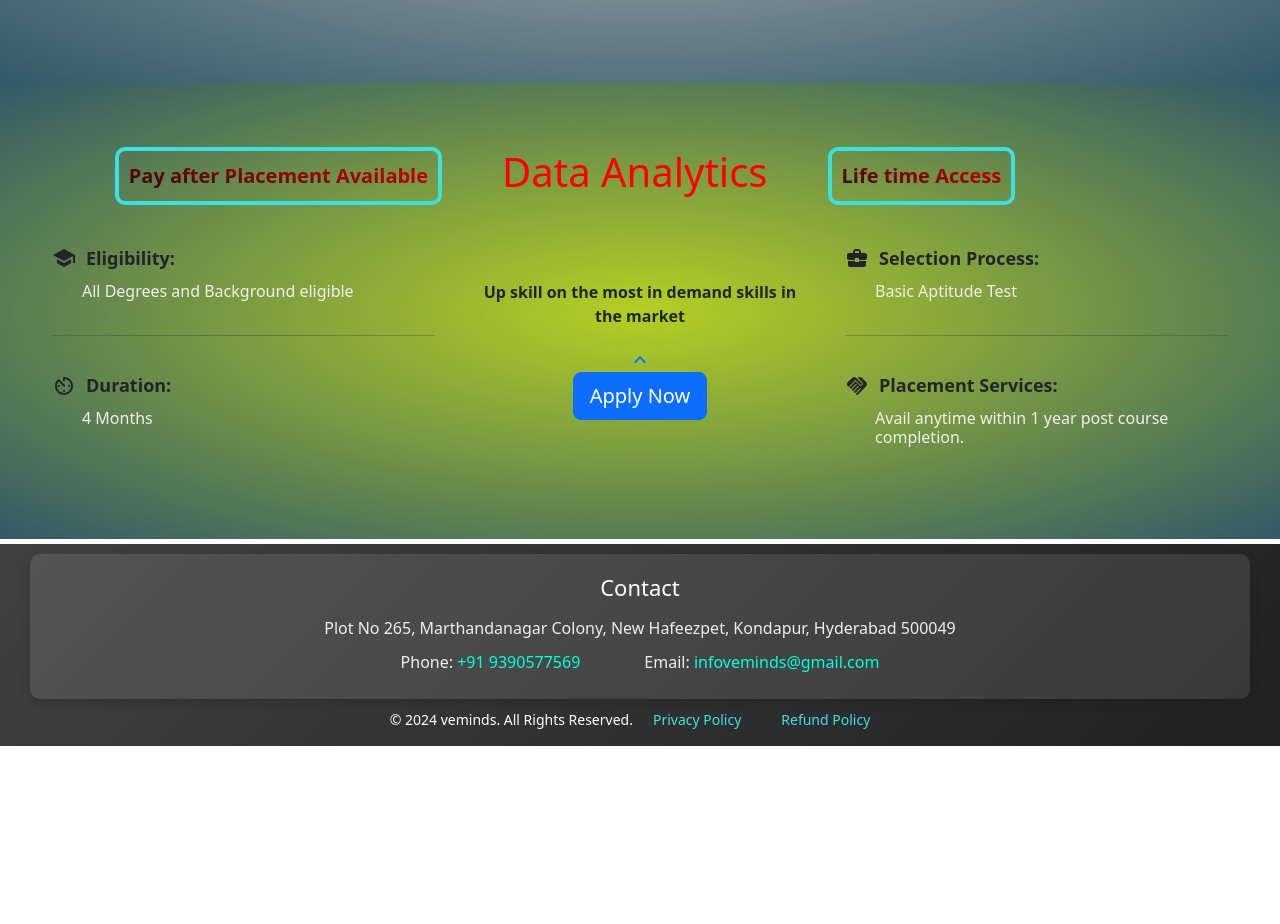
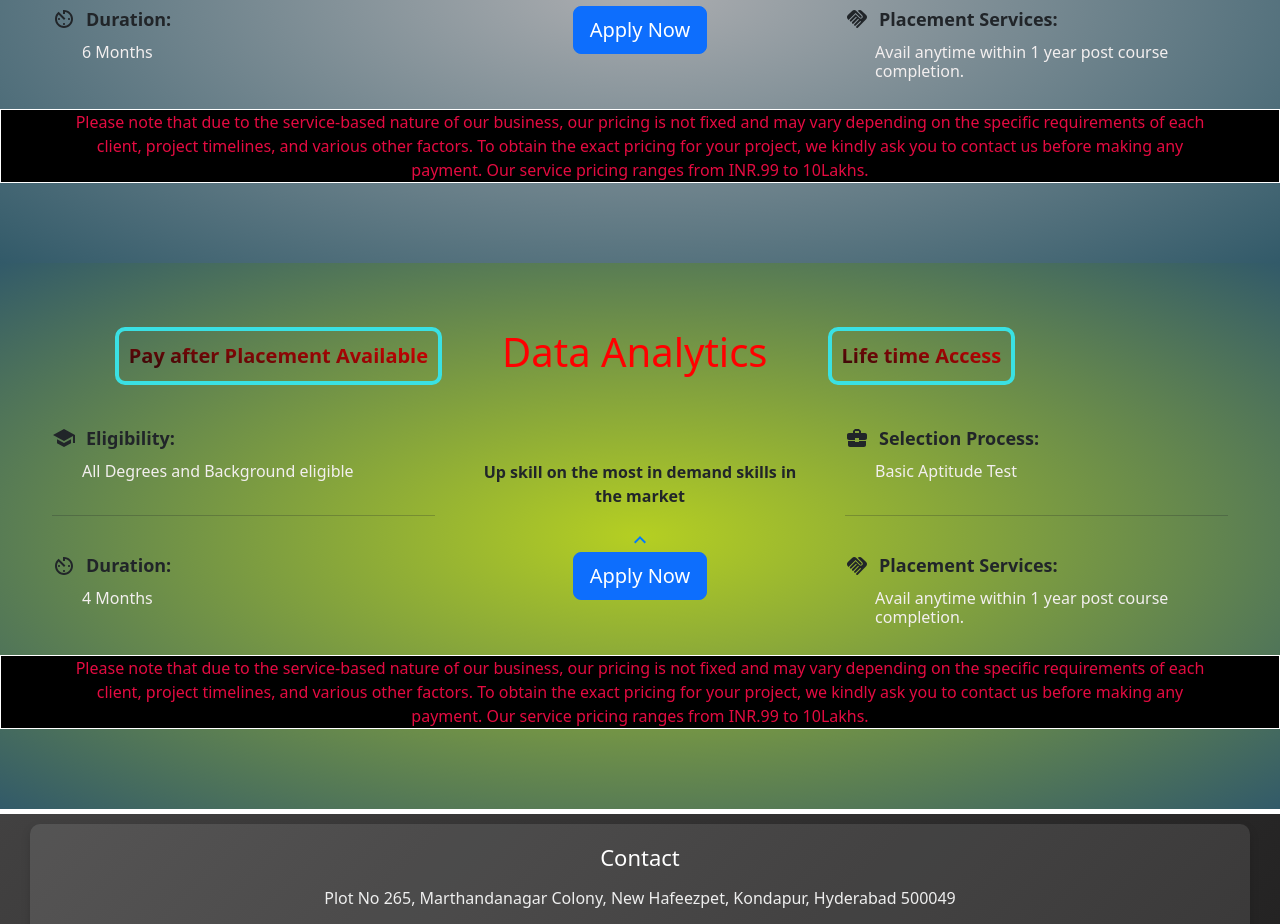
Before and after one commit to vinaysu/frontend-veminds, a React (Create React App) app: page /courses in a window 1280 px wide. Shown: the part 1673-2597 px from the top of the page. Before the commit the page ends 2419 px from the top, so only its background shows below. Built offline with nearby package versions, Linux system fonts and the light colour scheme.

Commit message:
note added

```diff
--- a/public/index.html
+++ b/public/index.html
@@ -7,7 +7,7 @@
   <meta name="viewport" content="width=device-width, initial-scale=1" />
   <meta name="theme-color" content="#000000" />
   <meta name="description" content="Web site created using create-react-app" />
-  <link rel="apple-touch-icon" href="%PUBLIC_URL%/logo192.png" />
+  <link rel="apple-touch-icon" href="https://res.cloudinary.com/dkasinto0/image/upload/v1726806341/logo-Ve-Minds_bfc8ut.jpg" />
   <!--
       manifest.json provides metadata used when your web app is installed on a
       user's mobile device or desktop. See https://developers.google.com/web/fundamentals/web-app-manifest/
--- a/src/components/courses/Courses.js
+++ b/src/components/courses/Courses.js
@@ -272,6 +272,7 @@ function Courses() {
             </div>
 
           </div>
+          <p className={styles.note} >Please note that due to the service-based nature of our business, our pricing is not fixed and may vary depending on the specific requirements of each client, project timelines, and various other factors. To obtain the exact pricing for your project, we kindly ask you to contact us before making any payment. Our service pricing ranges from INR.99 to 10Lakhs.</p>
         </div>
         <div className={styles.details_dataScience} >
           <div className={`${styles.topContainer}`}>
@@ -339,6 +340,7 @@ function Courses() {
             </div>
 
           </div>
+          <p className={styles.note} >Please note that due to the service-based nature of our business, our pricing is not fixed and may vary depending on the specific requirements of each client, project timelines, and various other factors. To obtain the exact pricing for your project, we kindly ask you to contact us before making any payment. Our service pricing ranges from INR.99 to 10Lakhs.</p>
         </div>
         <div className={styles.details_dataAnalysis} >
           <div className={`${styles.topContainer}`}>
@@ -406,6 +408,13 @@ function Courses() {
             </div>
 
           </div>
+          <p className={styles.note} >
+            Please note that due to the service-based nature of our business,
+            our pricing is not fixed and may vary depending on the specific requirements of
+            each client, project timelines, and various other factors. To obtain the exact pricing
+            for your project, we kindly ask you to contact us before making any payment.
+            Our service pricing ranges from INR.99 to 10Lakhs.
+            </p>
         </div>
       </div>
     </div>
--- a/src/components/courses/Courses.module.css
+++ b/src/components/courses/Courses.module.css
@@ -537,3 +537,14 @@ button {
     position: relative;
     z-index: 1;
 }
+
+.note{
+    color: rgb(228, 11, 65);
+    font-weight: 100;
+    text-align: center ;
+    padding: 0 5%;
+    border: solid 1px white;
+    background-color: black;
+
+
+}
--- a/src/components/home/Home.js
+++ b/src/components/home/Home.js
@@ -166,9 +166,6 @@ function Home() {
     // Open WhatsApp
     window.open(whatsappURL, '_blank');
   };
-
-
-
 
 
 
--- a/src/components/home/Home.module.css
+++ b/src/components/home/Home.module.css
@@ -34,6 +34,21 @@
   object-fit: cover;
   /* Maintain the aspect ratio and fill the container */
 }
+
+.carousel-inner {
+  display: flex;
+  width: 100%;
+  overflow: hidden;
+}
+
+.carousel-item {
+  width: 100%;
+  flex: 0 0 100%;
+  /* Ensures each slide takes up 100% of the width */
+  transition: transform 0.5s ease-in-out;
+  /* Smooth transitions */
+}
+
 
 .carouselText {
   position: absolute;
```
